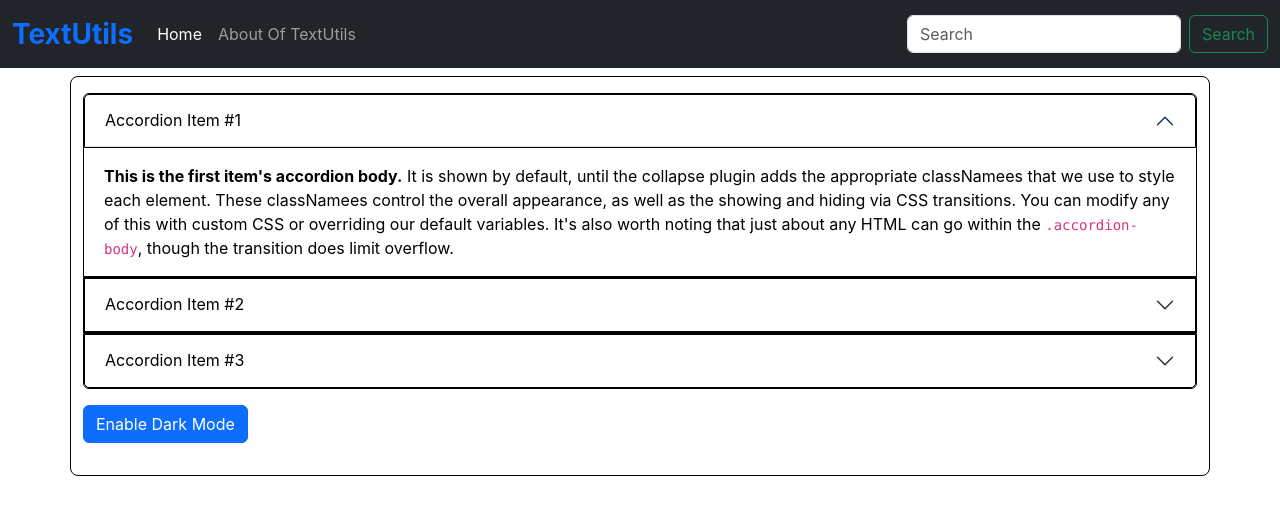
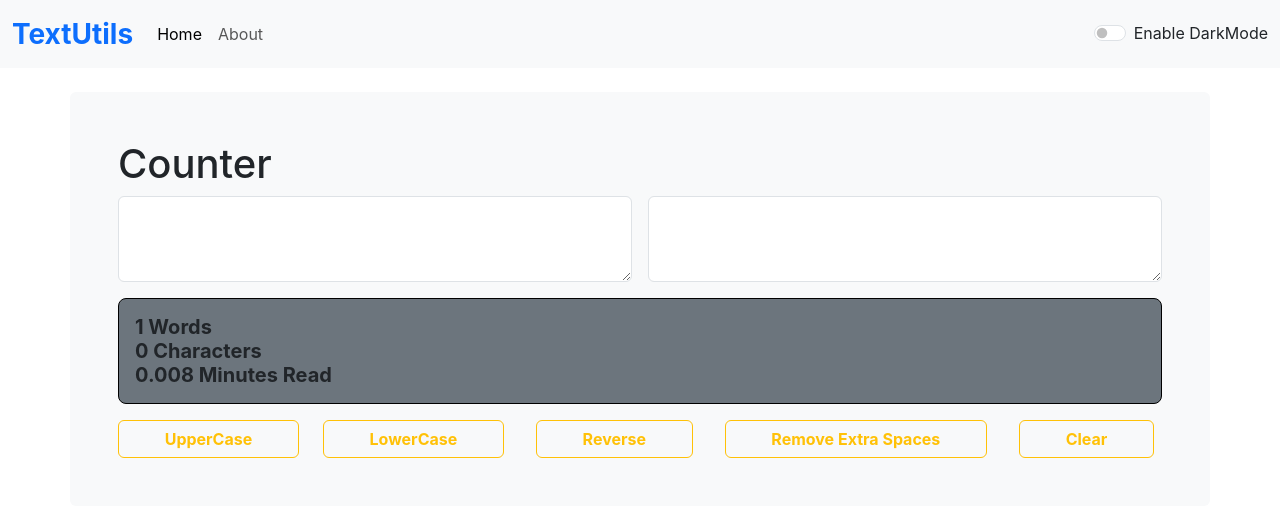
Before and after one commit to JayParmar89800/Navigation-Bar, a React (Create React App) app in the folder React_js/react_learning/: page / in a window 1280 px wide. Shown: the top 514 px of the page. Built offline with nearby package versions, Linux system fonts and the light colour scheme.

Commit message:
In textform.js page create remove extra space method for the text and create one toggle switch button for enable darkmode

```diff
--- a/React_js/react_learning/package.json
+++ b/React_js/react_learning/package.json
@@ -11,6 +11,7 @@
     "react-bootstrap": "^2.9.0",
     "react-bootstrap-v5": "^1.4.0",
     "react-dom": "^18.2.0",
+    "react-router-dom": "^6.16.0",
     "react-scripts": "5.0.1",
     "web-vitals": "^2.1.4"
   },
--- a/React_js/react_learning/src/App.js
+++ b/React_js/react_learning/src/App.js
@@ -1,16 +1,32 @@
 // import logo from './logo.svg';
+import { useState } from 'react';
 import './App.css';
-import About from './components/About';
+// import About from './components/About';
 import Navbar from './components/Navbar';
-// import Textform from './components/Textform';
+import Textform from './components/Textform';
+
 
 function App()
 {
+  const [mode,setmode]=useState('light');
+
+  const toggleMode = () =>
+  {
+    if(mode === 'light')
+    {
+      setmode('dark');
+    }
+    else
+    {
+      setmode('light');
+    }
+  }
+
   return(
     <div>
-    <Navbar title="TextUtils" abouttext="About Of TextUtils"/>
-    {/* <Textform heading="Counter"/> */}
-    <About />
+    <Navbar title="TextUtils" abouttext="About" mode={mode} toggleMode={toggleMode}/>
+    <Textform heading="Counter" mode={mode} toggleMode={toggleMode}/>
+    {/* <About /> */}
     {/* <Navbar /> */}
 
     </div>
--- a/React_js/react_learning/src/components/Navbar.js
+++ b/React_js/react_learning/src/components/Navbar.js
@@ -1,37 +1,66 @@
-import React from 'react'
-import PropTypes from 'prop-types'
+import React from "react";
+import PropTypes from "prop-types";
 
 export default function Navbar(props) {
   return (
-    <nav className="navbar navbar-expand-lg navbar-dark bg-dark">
+    <nav className={`navbar navbar-expand-lg navbar-${props.mode} bg-${props.mode}`}>
       <div className="container-fluid">
-          <a className="navbar-brand text-primary fw-bold fs-3" href="/">{props.title}</a>
-          <button className="navbar-toggler" type="button" data-bs-toggle="collapse" data-bs-target="#navbarSupportedContent" aria-controls="navbarSupportedContent" aria-expanded="false" aria-label="Toggle navigation">
+        <a className="navbar-brand text-primary fw-bold fs-3" href="/">
+          {props.title}
+        </a>
+        <button
+          className="navbar-toggler"
+          type="button"
+          data-bs-toggle="collapse"
+          data-bs-target="#navbarSupportedContent"
+          aria-controls="navbarSupportedContent"
+          aria-expanded="false"
+          aria-label="Toggle navigation"
+        >
           <span className="navbar-toggler-icon"></span>
         </button>
         <div className="collapse navbar-collapse" id="navbarSupportedContent">
           <ul className="navbar-nav me-auto mb-2 mb-lg-0">
             <li className="nav-item">
-                <a className="nav-link active" aria-current="page" href="/">Home</a>
+              <a className="nav-link active" aria-current="page" href="/">
+                Home
+              </a>
             </li>
             <li className="nav-item">
-                <a className="nav-link" href="./About.js">{props.abouttext}</a>
+              <a className="nav-link" href="./About.js">
+                {props.abouttext}
+              </a>
             </li>
           </ul>
-            <form className="d-flex" role="search">
+          {/* <form className="d-flex" role="search">
               <input className="form-control me-2" type="search" placeholder="Search" aria-label="Search"/>
               <button className="btn btn-outline-success" type="submit">Search</button>
-            </form>
+            </form> */}
+          <div className={`form-check form-switch text-${props.mode==='light'?'dark':'light'}`}>
+            <input
+              className="form-check-input"
+              type="checkbox"
+              role="switch"
+              id="flexSwitchCheckDefault"
+              onClick={props.toggleMode}
+            />
+            <label
+              className="form-check-label"
+              htmlFor="flexSwitchCheckDefault"
+            >
+              Enable DarkMode
+            </label>
+          </div>
         </div>
       </div>
     </nav>
-  )
+  );
 }
 Navbar.propTypes = {
   title: PropTypes.string,
-    abouttext:PropTypes.string
-}
-Navbar.defaultProps={
-    title:'Title is here',
-    abouttext:'About text is here'
-}
+  abouttext: PropTypes.string,
+};
+Navbar.defaultProps = {
+  title: "Title is here",
+  abouttext: "About text is here",
+};
--- a/React_js/react_learning/src/components/Textform.js
+++ b/React_js/react_learning/src/components/Textform.js
@@ -23,9 +23,13 @@
   const handleChange = (event) => {
     setText(event.target.value); // Update the text state as the user types
   };
+  const handleExtraSpaces = () =>{
+    let newtext=text.split(/[ ]+/);
+    setText(newtext.join(" "))
+  }
 
   return (
-    <div className="container my-4">
+    <div className={`container my-4 p-5 bg-${props.mode} text-${props.mode==='dark'?'light':'dark'} rounded-2` }>
       <h1>{props.heading}</h1>
       <div className="mb-3 d-flex column-gap-3">
           <textarea
@@ -73,10 +77,18 @@
       <button
         type="button"
         className="btn btn-outline-warning fw-bold mx-2"
+        onClick={handleExtraSpaces}
+      >
+        Remove Extra Spaces
+      </button>
+      <button
+        type="button"
+        className="btn btn-outline-warning fw-bold mx-2"
         onClick={handleClearClick}
       >
         Clear
       </button>
+
       </div>
     </div>
   );
```
Also changed, not shown: 2 other files (tests, documents, lock files or other folders). Lines whose indentation alone changed are shown as unchanged.
